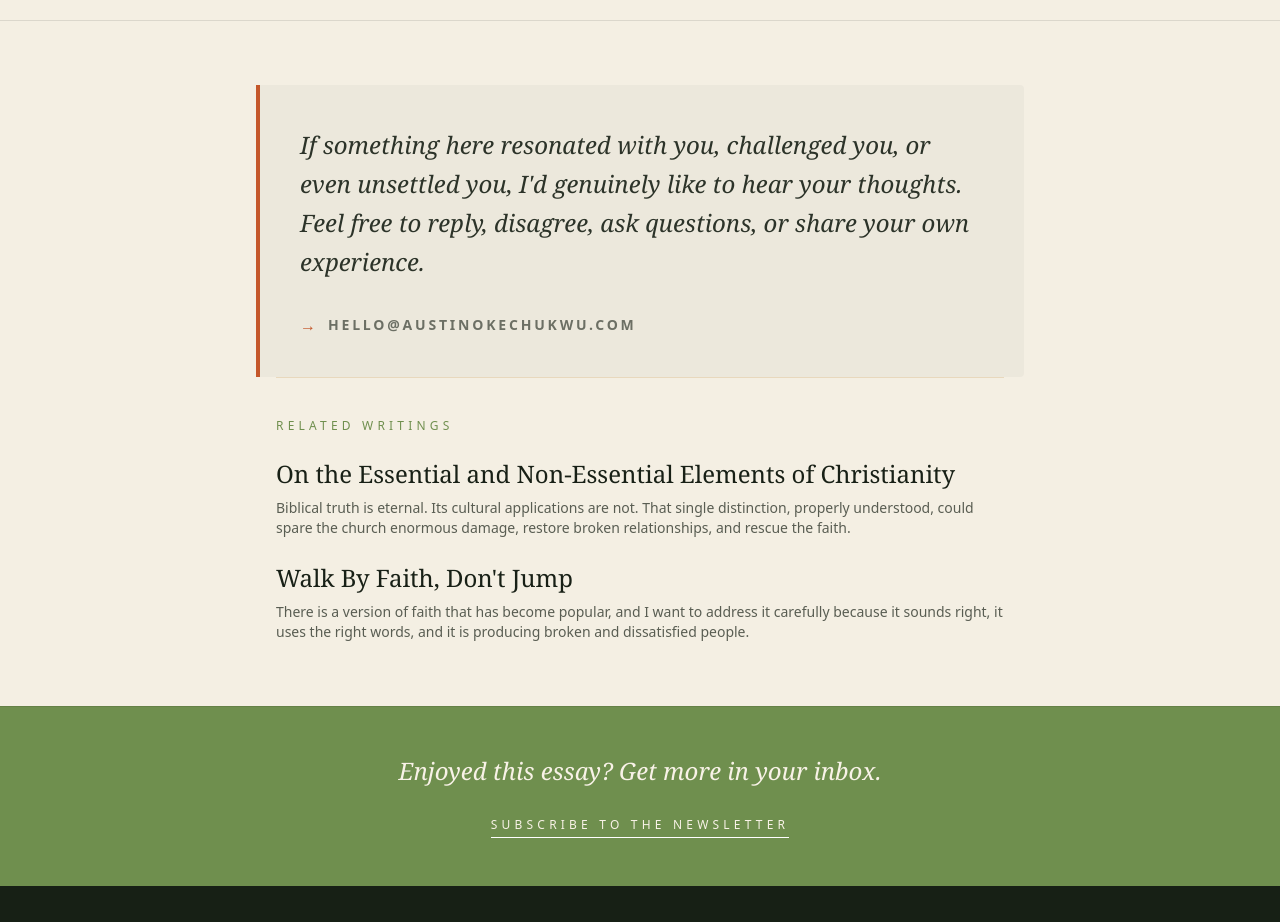
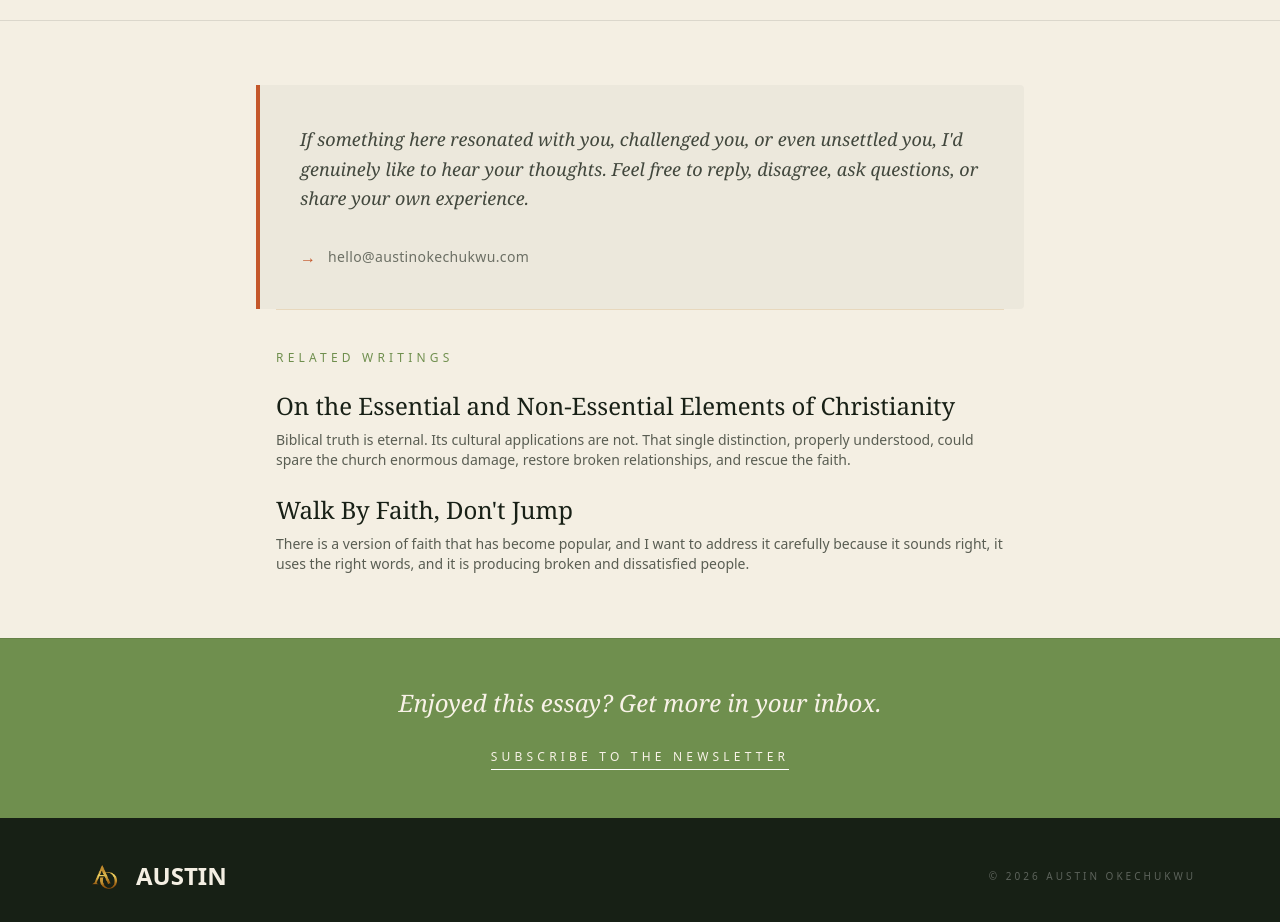
Before and after one commit to conditassociatesltd-gif/purposeful-builder, a Next.js app in the folder purposeful-builder/: page /writing/formation in a window 1280 px wide. Shown: the part 5000-5922 px from the top of the page. Built offline with nearby package versions, Linux system fonts and the light colour scheme.

Commit message:
Tweak CTA box typography to be more minimal

```diff
--- a/purposeful-builder/app/writing/[slug]/page.tsx
+++ b/purposeful-builder/app/writing/[slug]/page.tsx
@@ -98,7 +98,7 @@ export default async function EssayPage({ params }: { params: Promise<{ slug: st
       <section className="mt-16 border-t border-black/10 dark:border-white/10 pt-16">
         <div className="max-w-3xl mx-auto">
           <div className="p-8 md:p-10 border-l-4 border-[#c4572a] bg-black/[0.03] dark:bg-white/[0.03] rounded-r-sm">
-            <p className="font-serif italic text-xl md:text-2xl leading-relaxed opacity-90">
+            <p className="font-serif italic text-lg leading-relaxed opacity-80">
               If something here resonated with you, challenged you, or even unsettled you,
               I'd genuinely like to hear your thoughts. Feel free to reply, disagree, ask questions, or share your own experience.
             </p>
@@ -107,7 +107,7 @@ export default async function EssayPage({ params }: { params: Promise<{ slug: st
               <span className="text-[#c4572a] font-bold">→</span>
               <a
                 href="mailto:hello@austinokechukwu.com"
-                className="text-xs md:text-sm tracking-[0.2em] uppercase opacity-60 hover:opacity-100 hover:text-[#c4572a] transition-colors font-semibold"
+                className="text-sm tracking-wide opacity-60 hover:opacity-100 hover:text-[#c4572a] transition-colors font-medium lowercase"
               >
                 hello@austinokechukwu.com
               </a>
```
